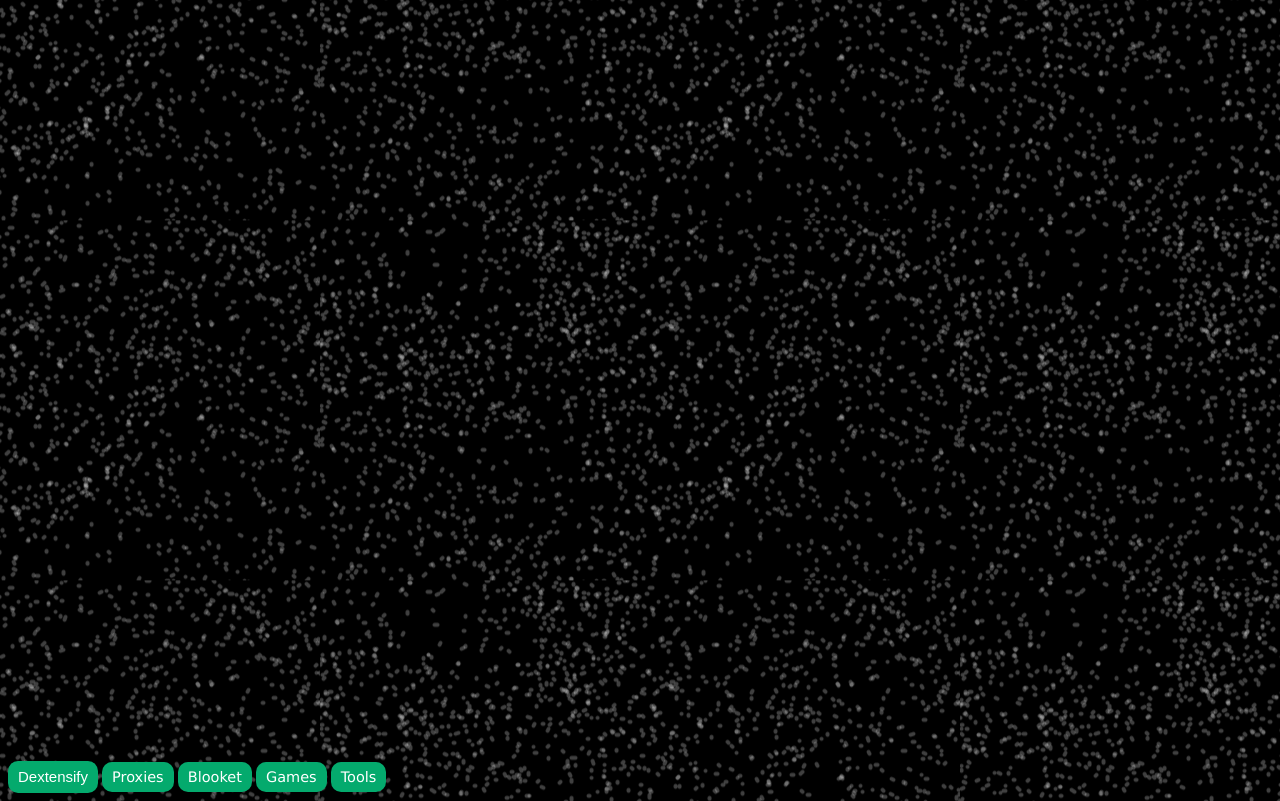
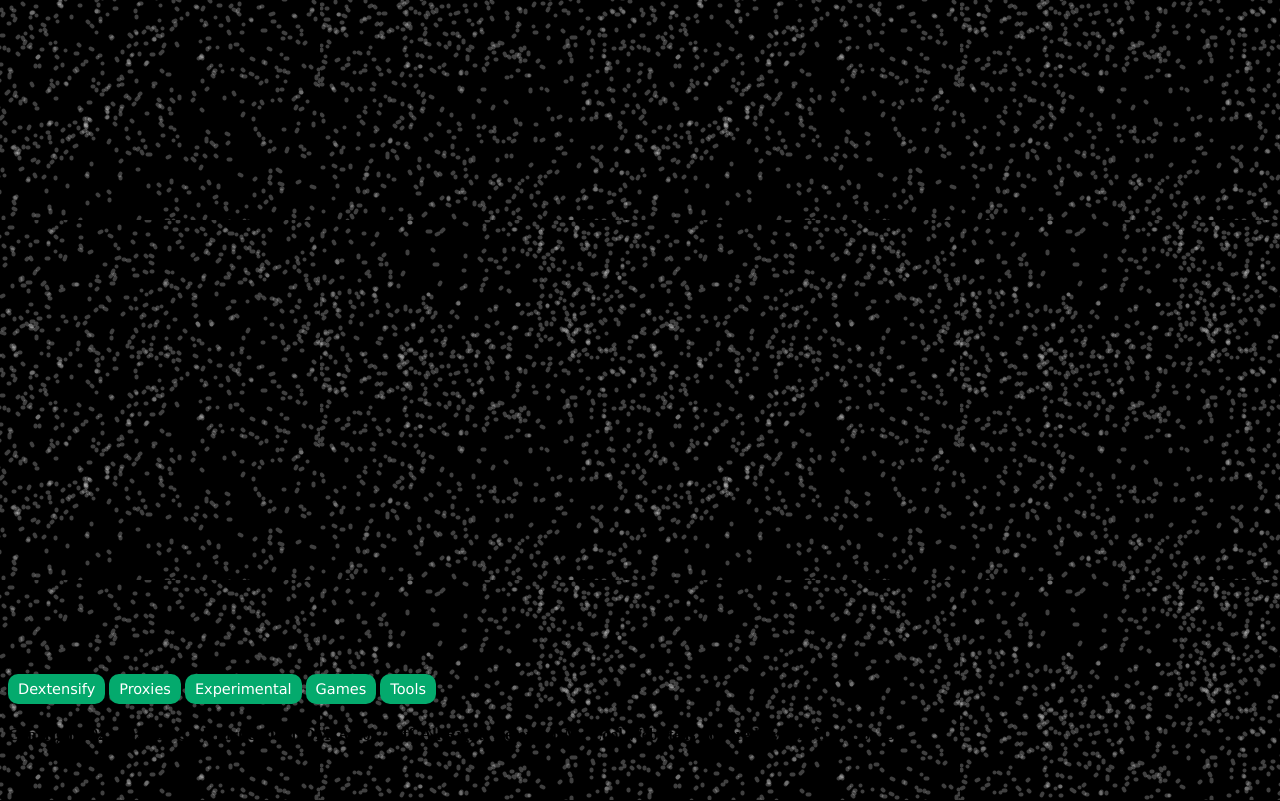
Before and after one commit to ABC-Teaching/St1k3rS1t3, a plain HTML site: page index.html in a window 1280 px wide. Drawn offline with Linux system fonts and the light colour scheme.

Commit message:
Update index.html

```diff
--- a/index.html
+++ b/index.html
@@ -1,27 +1,20 @@
 <title>Home</title>
 <link rel="stylesheet" href="./html/assets/css/base.css">
 <link rel="icon" type="image/x-icon" href="./img/favicon.png">
-<embed src="https://" style="width:100%; height: 96%;">
+<meta name="viewport" content="width=device-width, initial-scale=1.0">
+<embed src="https://" style="width:100%; height: 85%;">
+
 <html>
-<body>
-    <button onclick="openGame()">Dextensify</button>
-    <script>
-        function openGame() {
-            var win = window.open()
-            var url = "https://dextensify.pages.dev"
-            win.document.body.style.margin = '0';
-            win.document.body.style.height = '100vh';
-            var iframe = win.document.createElement('iframe')
-            iframe.style.width = "100%";
-            iframe.style.height = "100%";
-            iframe.style.border = "none";
-            iframe.src = url
-            win.document.body.appendChild(iframe)
-        }
-    </script>
-</body>
 
+</html>
+<a href="./html/pages/Exploits/Exploit-Files/dextensify/Dextensify.html" class="button">Dextensify</a>
 <a href="./html/index.html" class="button">Proxies</a>
-<a href="./html/pages/blooket/blook.html" class="button">Blooket</a>
+<a href="./html/pages/Experiments/index.html" class="button">Experimental</a>
 <a href="./html/pages/games/index.html" class="button">Games</a>
 <a href="./html/pages/Exploits/index.html" class="button">Tools</a>
+
+<div class="footer">
+    <h4>
+  Copyright 2023-2025 by Carl-Turtle, Dkai_DM, Amos2Tuff. All Rights Reserved. Me Cool Website is Powered by HTML, CSS, JS.
+  </h4>
+  </div>`
```
